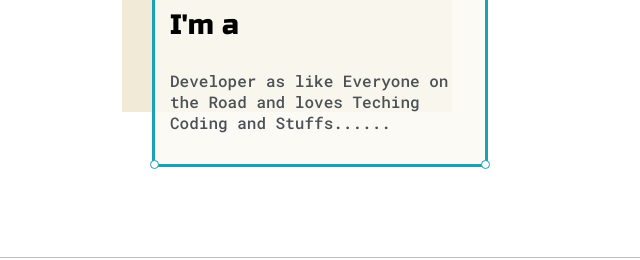
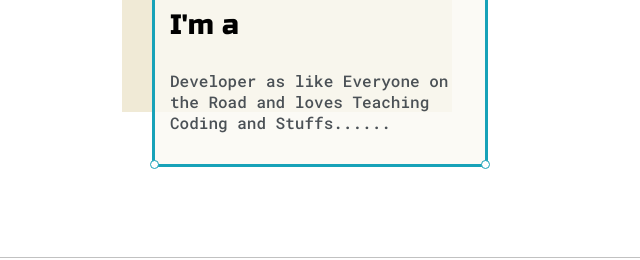
Before and after one commit to NiroshKumarR/nirosh-portfolio, a plain HTML site: page index.html in a window 1280 px wide. Shown: the part 470-730 px from the top of the page, 518-1158 px from the left. Drawn offline with Linux system fonts and the light colour scheme.

Commit message:
finished changes fully

```diff
--- a/index.html
+++ b/index.html
@@ -49,7 +49,7 @@
                             <div id="left-tp" class="corner"></div>
                             <div class="corner" id="right-tp"></div>
                             <h3>I'm a </h3>
-                            <p>Developer as like Everyone on the Road and loves Teching Coding and Stuffs......</p>
+                            <p>Developer as like Everyone on the Road and loves Teaching Coding and Stuffs......</p>
                             <div class="corner" id="bottom-right"></div>
                             <div class="corner" id="bottom-left"></div>
                         </div>
```
